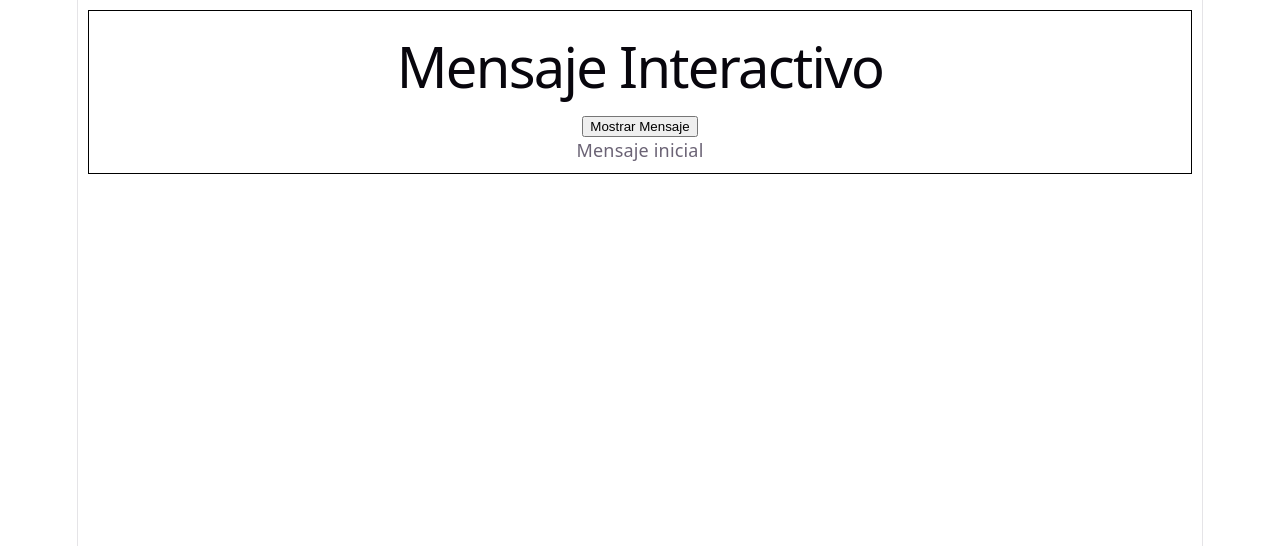
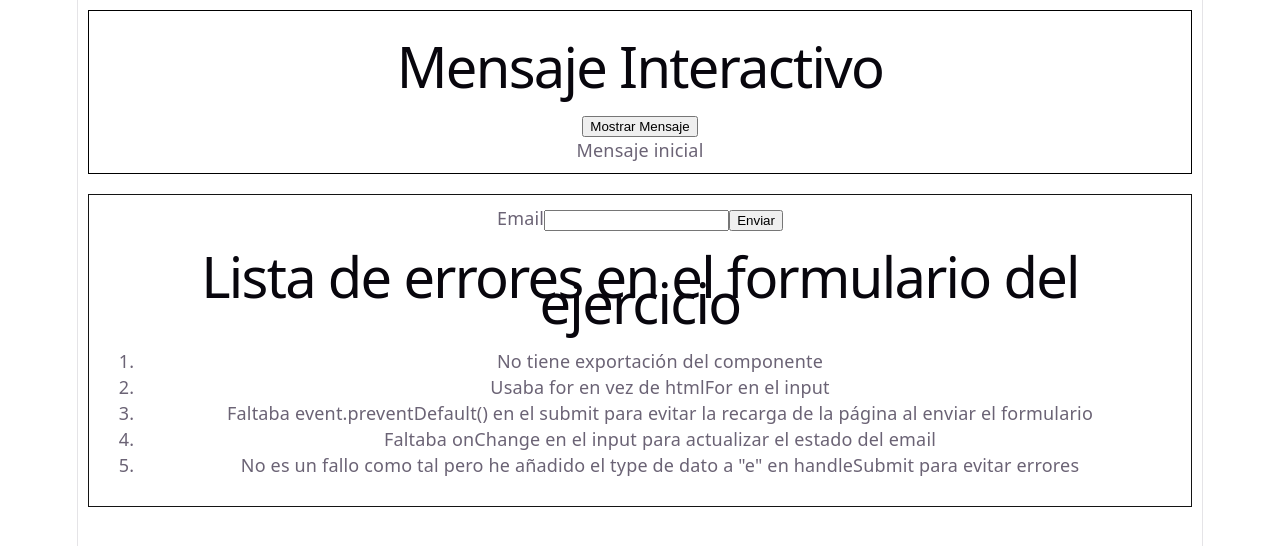
Before and after one commit to zitor83/bootcamp-fullstack-Esplai, a React (Vite) app in the folder 03-react/sheet-04-formularios/: page / in a window 1280 px wide. Shown: the top 546 px of the page. Built offline with nearby package versions, Linux system fonts and the light colour scheme.

Commit message:
feat: add SampleAccess component solution in exercise 03

```diff
--- a/03-react/sheet-04-formularios/src/App.tsx
+++ b/03-react/sheet-04-formularios/src/App.tsx
@@ -1,10 +1,12 @@
 import "./App.css";
 import MessageToggle from "./components/ex02/MessageToggle";
+import SampleAccess from "./components/ex03/SampleAccess";
 
 function App() {
   return (
     <>
       <MessageToggle />
+      <SampleAccess />
     </>
   );
 }
--- /dev/null
+++ b/03-react/sheet-04-formularios/src/components/ex03/SampleAccess.tsx
@@ -0,0 +1,47 @@
+import { useState } from "react";
+import React from "react";
+
+function SampleAccess() {
+  const [email, setEmail] = useState("");
+  function handleSubmit(e: React.SubmitEvent<HTMLFormElement>) {
+    e.preventDefault();
+    alert(`Dato enviado: ${email}`);
+  }
+  return (
+    <div
+      style={{ margin: "10px", border: "1px solid #141414", padding: "10px" }}
+    >
+      <form onSubmit={handleSubmit}>
+        <label htmlFor="email">Email</label>
+        <input
+          id="email"
+          type="email"
+          value={email}
+          onChange={(e) => setEmail(e.target.value)}
+        />
+        <button>Enviar</button>
+      </form>
+
+      <section>
+        <h1>Lista de errores en el formulario del ejercicio</h1>
+        <ol>
+          <li>No tiene exportación del componente</li>
+          <li>Usaba for en vez de htmlFor en el input</li>
+          <li>
+            Faltaba event.preventDefault() en el submit para evitar la recarga
+            de la página al enviar el formulario
+          </li>
+          <li>
+            Faltaba onChange en el input para actualizar el estado del email
+          </li>
+          <li>
+            No es un fallo como tal pero he añadido el type de dato a "e" en
+            handleSubmit para evitar errores
+          </li>
+        </ol>
+      </section>
+    </div>
+  );
+}
+
+export default SampleAccess;
```
